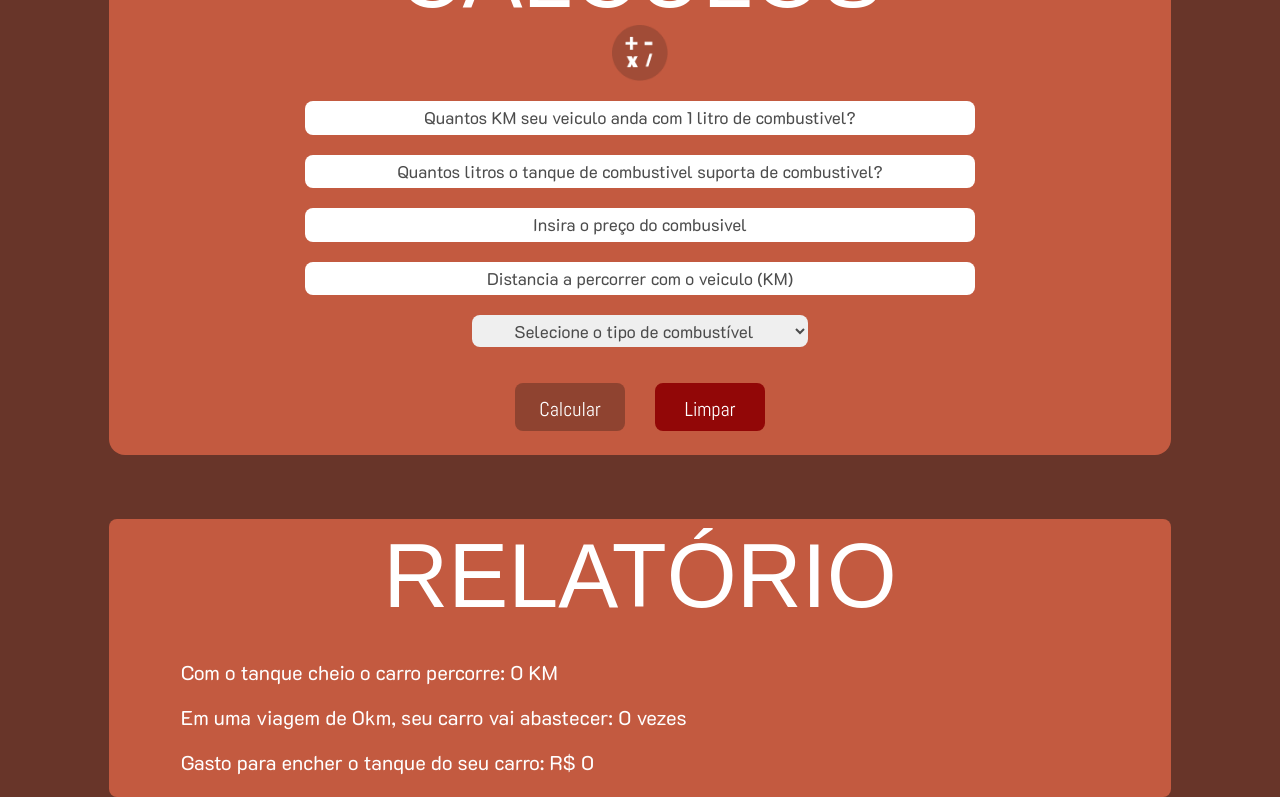
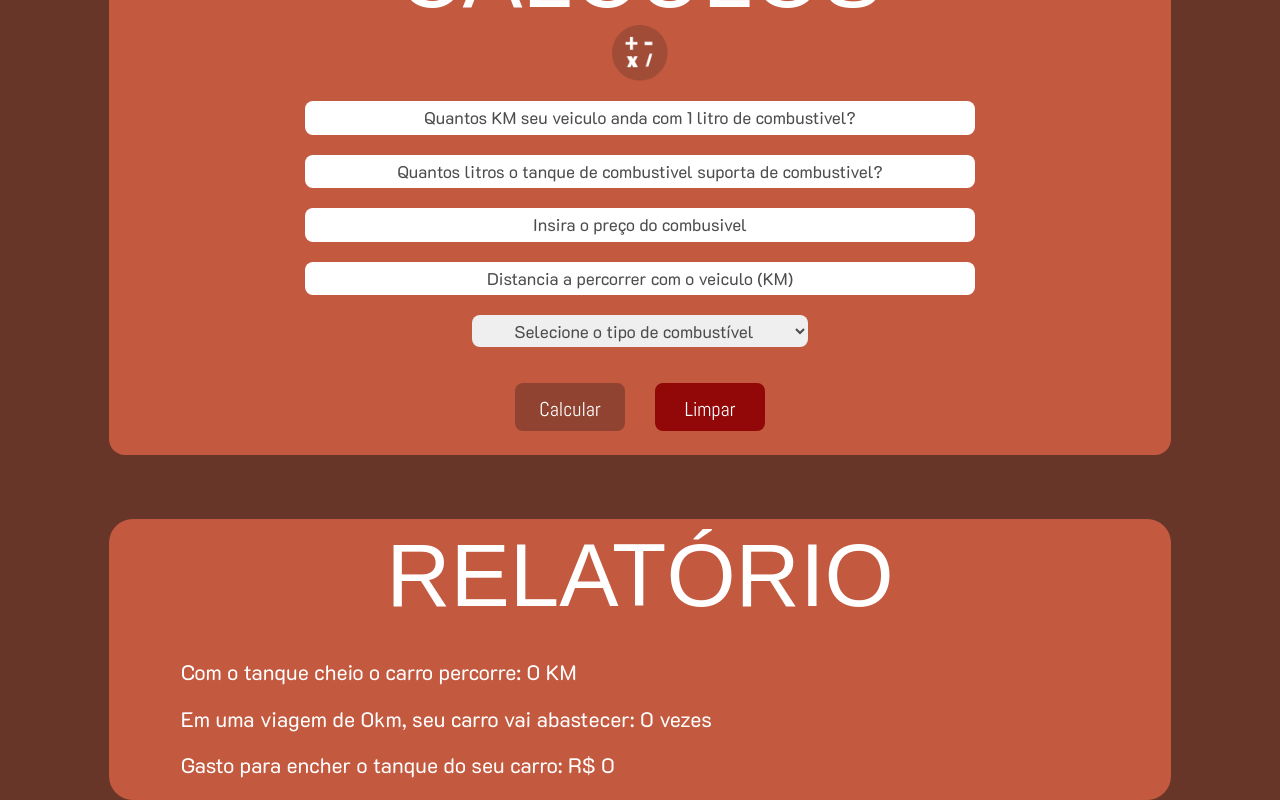
Before and after one commit to Guilherme-Ferreira-Tombini/Fisher-combustion, a Next.js app: page / in a window 1280 px wide. Shown: the part 1023-1823 px from the top of the page. Built offline with nearby package versions, Linux system fonts and the light colour scheme; a web font is replaced by a local one.

Commit message:
style:adjusted size and borders of the report part

```diff
--- a/src/app/components/DataReport.tsx
+++ b/src/app/components/DataReport.tsx
@@ -1,12 +1,12 @@
 "use client"
 export default function DataReport(props:any){
     return(
-        <div className="bg-[#C35A40] rounded-lg p-3 mt-16 w-[83%] grid grid-cols-1 justify-items-center">
-            <h1 className="flex flex-col justify-center items-center leading-none text-[90px] mb-6 mobile:text-[75px]">
+        <div className="bg-[#C35A40] rounded-3xl p-3 mt-16 w-[83%] grid grid-cols-1 justify-items-center">
+            <h1 className="flex flex-col justify-center items-center leading-none text-[89px] mb-6 mobile:text-[75px]">
                 RELATÓRIO
             </h1>
             <div className="w-[90%] grid grid-cols-1 p-2">
-                <div className="flex flex-col justify-items-start text-[20px] font-k2d mobile:text-base">
+                <div className="flex flex-col justify-items-start text-[21px] font-k2d mobile:text-base">
                     <span className="text-justify mt-1">
                         Com o tanque cheio o carro percorre:{" " + props.KMLValue} KM
                     </span>
```
